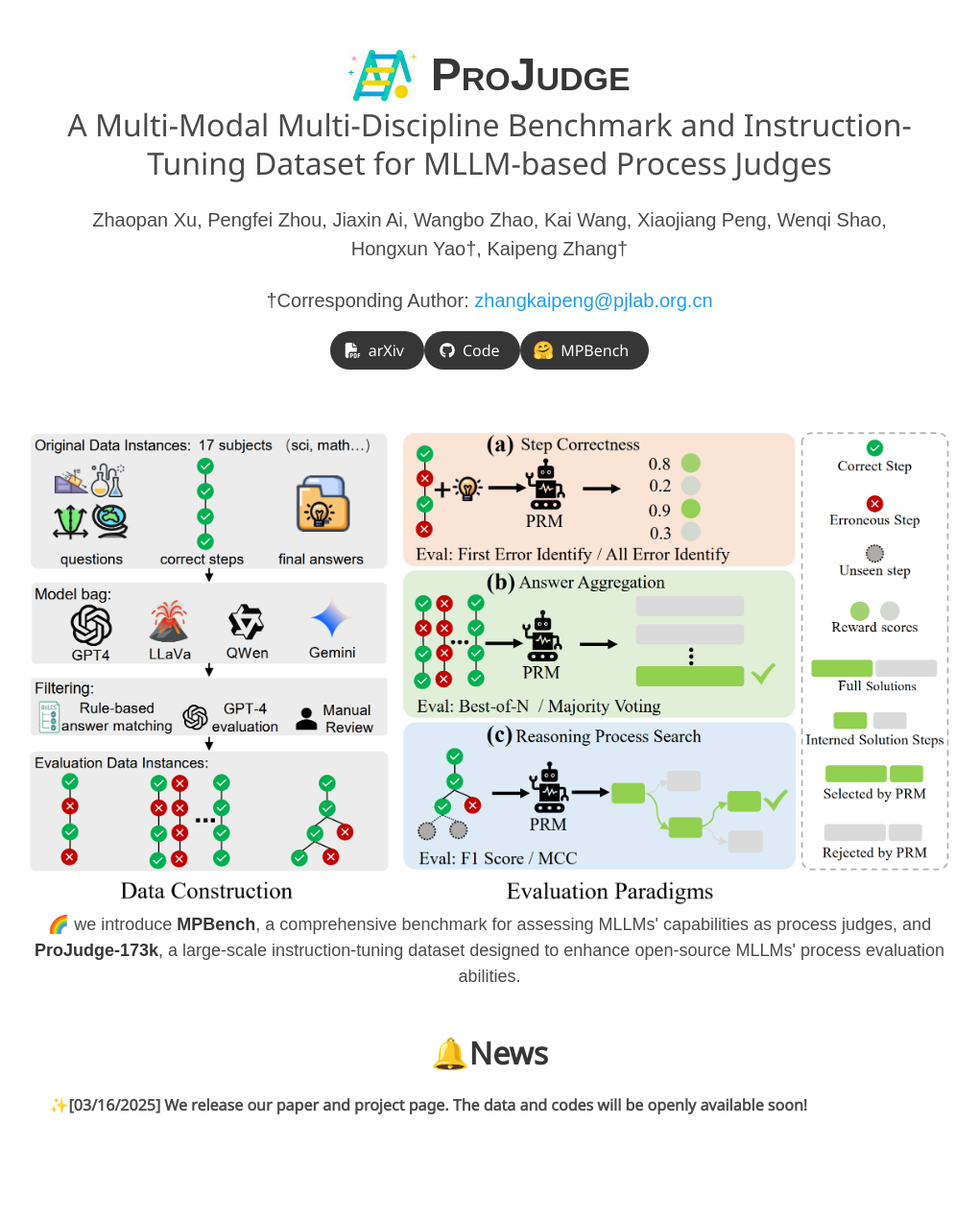
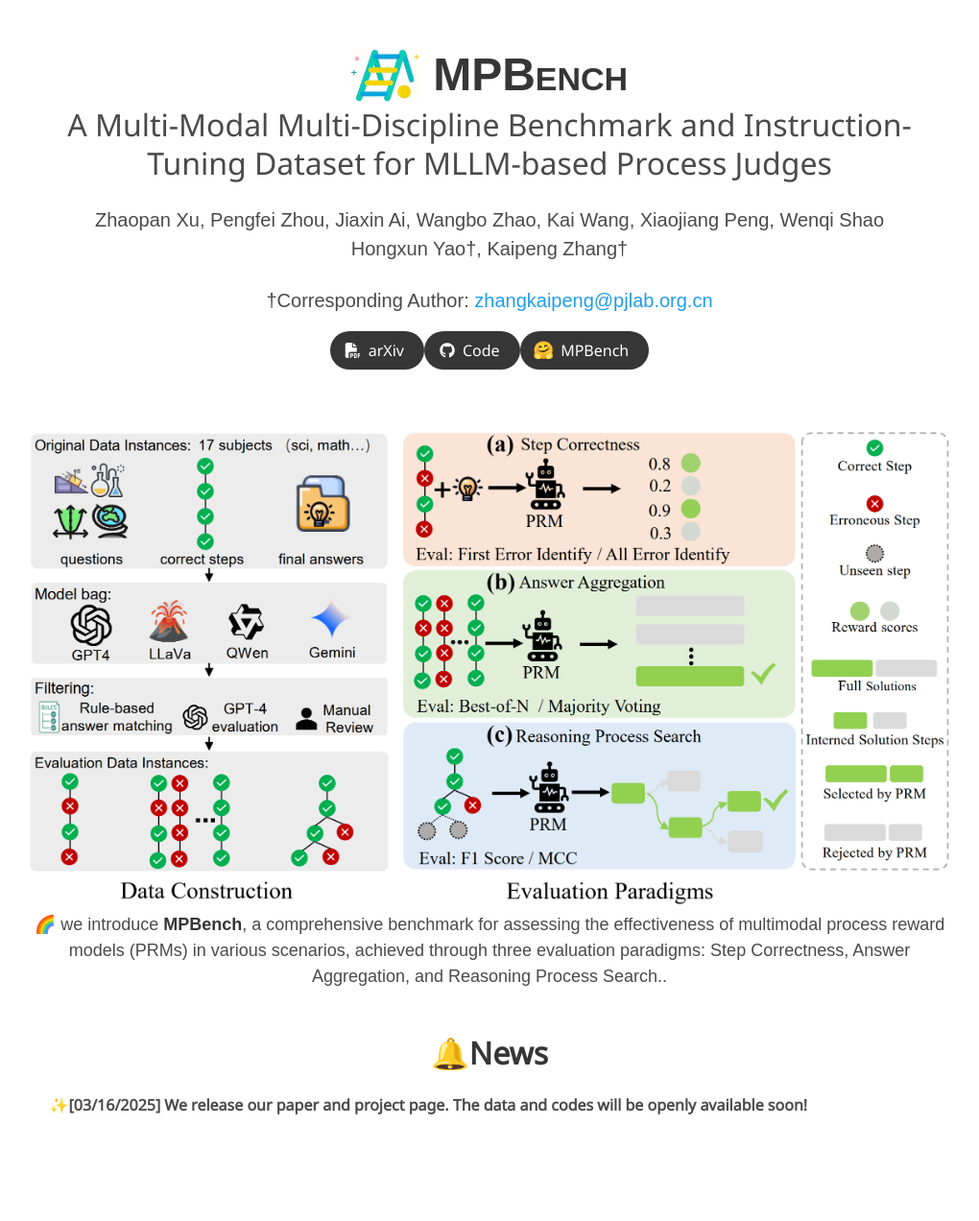
Before and after one commit to mpbench/mpbench.github.io, a plain HTML site: page index.html in a window 1280 px wide. Shown: the top 1272 px of the page at 96% size, without its empty margins (130-1150 px from the left). Drawn offline with nearby package versions, Linux system fonts and the light colour scheme; no server answers; some icons are missing; a web font is replaced by a local one.

Commit message:
Update index.html

```diff
--- a/index.html
+++ b/index.html
@@ -37,7 +37,7 @@
             <div class="column has-text-centered">
               <h1 class="title is-1 publication-title is-bold">
                 <img src="static/images/logo.png" style="width:1.5em;vertical-align: middle" alt="Logo"/>
-                <span class="mmmu" style="vertical-align: middle">ProJudge</span>
+                <span class="mmmu" style="vertical-align: middle">MPBench</span>
               </h1>
               <h2 class="subtitle is-3 publication-subtitle">
                 A Multi-Modal Multi-Discipline Benchmark and Instruction-Tuning Dataset for MLLM-based Process Judges
@@ -49,7 +49,7 @@
                 <span class="author-block">Wangbo Zhao,</span>
                 <span class="author-block">Kai Wang,</span>
                 <span class="author-block">Xiaojiang Peng,</span>
-                <span class="author-block">Wenqi Shao,</span>
+                <span class="author-block">Wenqi Shao</span>
                 <br>
                 <span class="author-block">Hongxun Yao†,</span>
                 <span class="author-block">Kaipeng Zhang†</span>
@@ -99,7 +99,7 @@
         <img src="static/images/data_construction.png" alt="data_construction">
         <br>
         <p align="center" style="font-size:18px">
-          🌈 we introduce <strong>MPBench</strong>, a comprehensive benchmark for assessing MLLMs' capabilities as process judges, and <strong>ProJudge-173k</strong>, a large-scale instruction-tuning dataset designed to enhance open-source MLLMs' process evaluation abilities.
+          🌈 we introduce <strong>MPBench</strong>, a comprehensive benchmark for assessing the effectiveness of multimodal process reward models (PRMs) in various scenarios, achieved through three evaluation paradigms: Step Correctness, Answer Aggregation, and Reasoning Process Search..
         </p>
               </div>
     </section>
```
